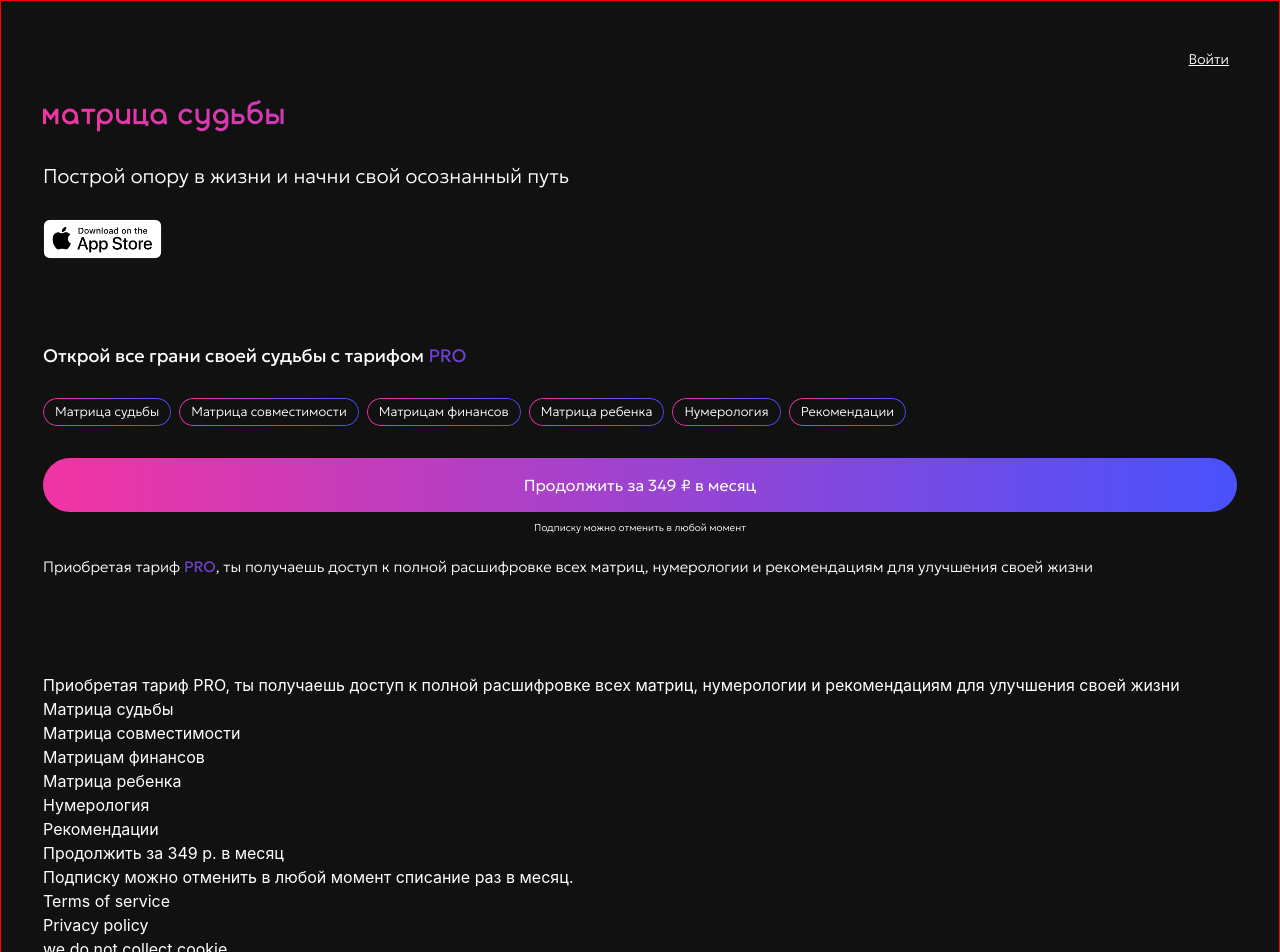
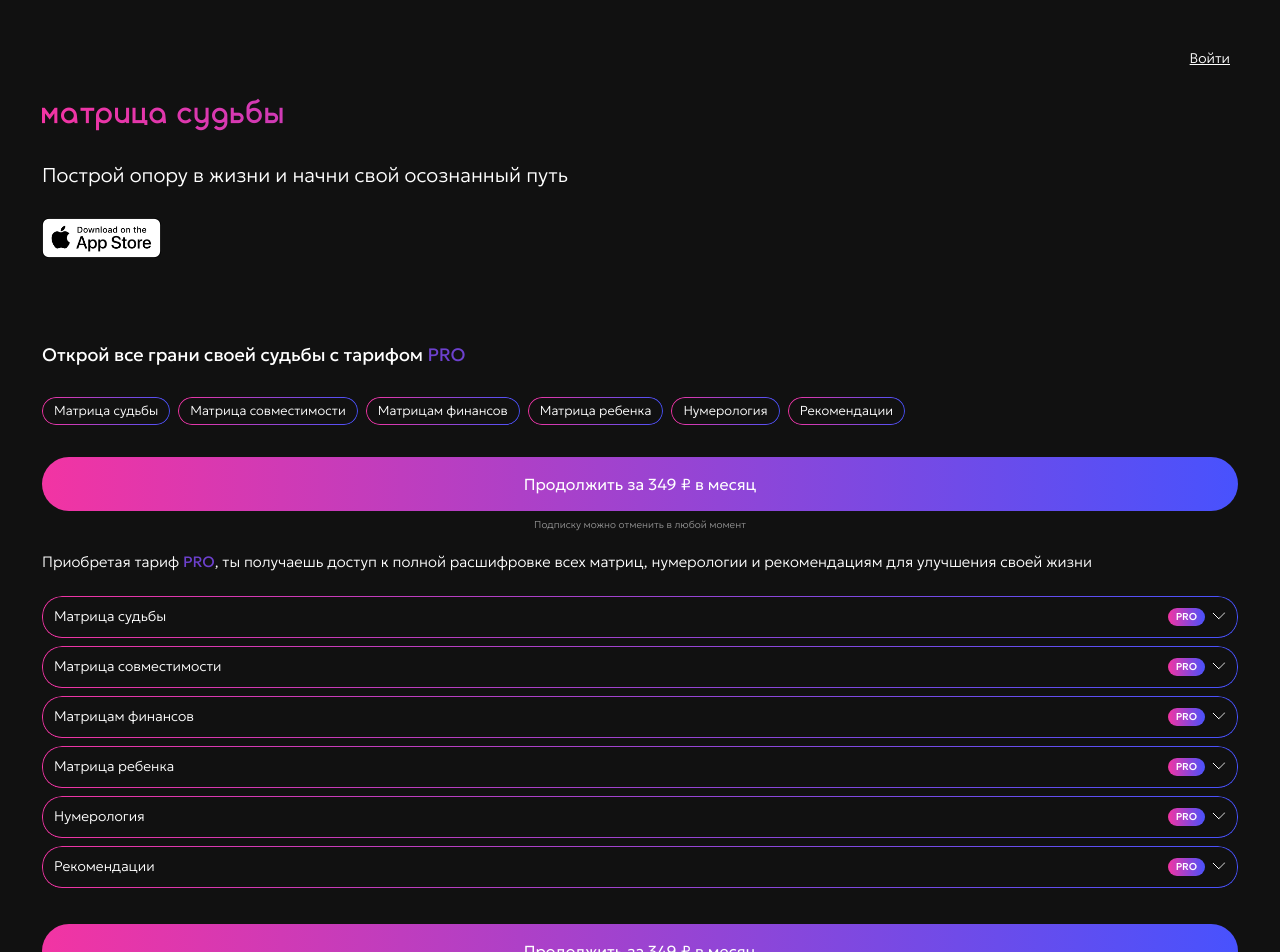
Before and after one commit to ekivoka/matrix-of-destiny, a React (Vite) app: page / in a window 1280 px wide. Shown: the top 952 px of the page. Built offline with nearby package versions, Linux system fonts and the light colour scheme.

Commit message:
home page

```diff
--- a/package.json
+++ b/package.json
@@ -10,6 +10,8 @@
     "preview": "vite preview"
   },
   "dependencies": {
+    "framer-motion": "^10.17.9",
+    "prop-types": "^15.8.1",
     "react": "^18.2.0",
     "react-dom": "^18.2.0",
     "sass": "^1.69.7"
--- a/src/home/Home.jsx
+++ b/src/home/Home.jsx
@@ -1,11 +1,15 @@
 import "./Home.scss";
 import appstoreBtn from "../assets/imgs/appstore-btn.png";
+import FeatureCollapse from "./FeatureCollapse";
 
 function Home() {
     return (
         <div className="home">
             <div className="login-btn">Войти</div>
-            <h1 className="title"> матрица судьбы </h1>
+            <h1 onClick={() => console.log("hui")} className="title">
+                {" "}
+                матрица судьбы{" "}
+            </h1>
             <div className="subtitle"> Построй опору в жизни и начни свой осознанный путь</div>
             <img src={appstoreBtn} className="appstore-btn"></img>
             <div className="caption">
@@ -24,37 +28,101 @@ function Home() {
             <button className="gradient-btn">Продолжить за 349 ₽ в месяц</button>
             <div className="btn-caption">Подписку можно отменить в любой момент</div>
 
-            <div className="primary-text">
-                Приобретая тариф <span className="accent-text">PRO</span>, ты получаешь доступ к полной расшифровке всех матриц,
-                нумерологии и рекомендациям для улучшения своей жизни
+            <div className="pro-description primary-text">
+                Приобретая тариф <span className="accent-text">PRO</span>, ты получаешь доступ к
+                полной расшифровке всех матриц, нумерологии и рекомендациям для улучшения своей
+                жизни
             </div>
-            {/*  */}
 
-            <br></br>
-            <br></br>
-            <br></br>
-            <br></br>
+            <div className="collapse-wrapper">
+                <FeatureCollapse title="Матрица судьбы">
+                    <div className="feature-details-list">
+                        <div className="feature-details-list__item pro">Основа личности</div>
+                        <div className="feature-details-list__item pro">Финансы</div>
+                        <div className="feature-details-list__item">Отношения</div>
+                        <div className="feature-details-list__item">Родовая карма</div>
+                    </div>
+                    <div className="feature-description">
+                        Полная расшифровка всех энергий, подробное описание каждой энерегии, энергий
+                        в плюсе и минусе, энергии по годам
+                    </div>
+                </FeatureCollapse>
 
+                <FeatureCollapse title="Матрица совместимости">
+                    <div className="feature-details-list">
+                        <div className="feature-details-list__item pro">Основа личности</div>
+                        <div className="feature-details-list__item pro">Финансы</div>
+                        <div className="feature-details-list__item">Отношения</div>
+                        <div className="feature-details-list__item">Родовая карма</div>
+                    </div>
+                    <div className="feature-description">
+                        Полная расшифровка всех энергий, подробное описание каждой энерегии, энергий
+                        в плюсе и минусе, энергии по годам
+                    </div>
+                </FeatureCollapse>
 
+                <FeatureCollapse title="Матрицам финансов">
+                    <div className="feature-details-list">
+                        <div className="feature-details-list__item pro">Основа личности</div>
+                        <div className="feature-details-list__item pro">Финансы</div>
+                        <div className="feature-details-list__item">Отношения</div>
+                        <div className="feature-details-list__item">Родовая карма</div>
+                    </div>
+                    <div className="feature-description">
+                        Полная расшифровка всех энергий, подробное описание каждой энерегии, энергий
+                        в плюсе и минусе, энергии по годам
+                    </div>
+                </FeatureCollapse>
 
-            <div>
-                {" "}
-                Приобретая тариф PRO, ты получаешь доступ к полной расшифровке всех матриц,
-                нумерологии и рекомендациям для улучшения своей жизни{" "}
+                <FeatureCollapse title="Матрица ребенка">
+                    <div className="feature-details-list">
+                        <div className="feature-details-list__item pro">Основа личности</div>
+                        <div className="feature-details-list__item pro">Финансы</div>
+                        <div className="feature-details-list__item">Отношения</div>
+                        <div className="feature-details-list__item">Родовая карма</div>
+                    </div>
+                    <div className="feature-description">
+                        Полная расшифровка всех энергий, подробное описание каждой энерегии, энергий
+                        в плюсе и минусе, энергии по годам
+                    </div>
+                </FeatureCollapse>
+
+                <FeatureCollapse title="Нумерология">
+                    <div className="feature-details-list">
+                        <div className="feature-details-list__item pro">Основа личности</div>
+                        <div className="feature-details-list__item pro">Финансы</div>
+                        <div className="feature-details-list__item">Отношения</div>
+                        <div className="feature-details-list__item">Родовая карма</div>
+                    </div>
+                    <div className="feature-description">
+                        Полная расшифровка всех энергий, подробное описание каждой энерегии, энергий
+                        в плюсе и минусе, энергии по годам
+                    </div>
+                </FeatureCollapse>
+
+                <FeatureCollapse title="Рекомендации">
+                    <div className="feature-details-list">
+                        <div className="feature-details-list__item pro">Основа личности</div>
+                        <div className="feature-details-list__item pro">Финансы</div>
+                        <div className="feature-details-list__item">Отношения</div>
+                        <div className="feature-details-list__item">Родовая карма</div>
+                    </div>
+                    <div className="feature-description">
+                        Полная расшифровка всех энергий, подробное описание каждой энерегии, энергий
+                        в плюсе и минусе, энергии по годам
+                    </div>
+                </FeatureCollapse>
             </div>
-            <div>
-                <div> Матрица судьбы </div>
-                <div> Матрица совместимости</div>
-                <div> Матрицам финансов</div>
-                <div> Матрица ребенка</div>
-                <div> Нумерология </div>
-                <div> Рекомендации</div>
+
+            <button className="gradient-btn">Продолжить за 349 ₽ в месяц</button>
+            <div className="btn-caption">
+                Подписку можно отменить в любой момент <br /> Cписание раз в месяц
             </div>
-            <div>Продолжить за 349 р. в месяц</div>
-            <div>Подписку можно отменить в любой момент списание раз в месяц.</div>
-            <div>Terms of service</div>
-            <div>Privacy policy</div>
-            <div>we do not collect cookie</div>
+            <footer>
+                <div>Terms of service</div>
+                <div>Privacy policy</div>
+                <div>We do not collect cookie</div>
+            </footer>
         </div>
     );
 }
--- a/src/home/Home.scss
+++ b/src/home/Home.scss
@@ -1,10 +1,10 @@
 @import "../ui.scss";
 
 .home {
-    height: 100%;
     padding: 42px;
-    background-color: $black;
     color: $white;
+    transition: height 200ms;
+    // overflow: scroll;
 
     .accent-text {
         color: $accent;
@@ -115,9 +115,68 @@
         font-family: "Geologica";
         font-weight: 200;
         font-size: 10px;
-        line-height:16px;
+        line-height:12px;
         text-align: center;
+        color: $gray;
+    }
+
+    .pro-description{
+        margin-bottom: 24px;
+    }
+
+    .collapse-wrapper{
+        display: flex;
+        flex-direction: column;
+        gap: 8px;
+        margin-bottom: 36px;
+
+        .feature-details-list{
+            display: flex;
+            flex-wrap: wrap;
+            gap: 8px;
+            padding-top: 16px;
+            margin-bottom: 16px;
+            &__item{
+                display: flex;
+                align-items: center;
+                border: 1px solid $white;
+                gap: 13px;
+                font-family: "Geologica";
+                font-weight: 200;
+                font-size: 14px;
+                line-height: 19px;
+                padding:6px 12px ;
+                border-radius: 20px;
+
+                &.pro::after{
+                    content: "";
+                    display: block;
+                    width: 14px;
+                    height: 19px;
+                    background: url(../assets/imgs/pro-icon.svg);
+                    background-size: contain;
+                }
+            }
+        }
+
+        .feature-description{
+            font-family: "Geologica";
+            font-weight: 200;
+            font-size: 14px;
+            line-height: 18px;
+        }
+    }
+
+    footer{
+        display: flex;
+        justify-content: space-between;
+        font-family: "Geologica";
+        font-weight: 200;
+        font-size: 10px;
+        line-height: 16px;
     }
 
 
+
+
 }
--- a/src/index.css
+++ b/src/index.css
@@ -36,7 +36,6 @@ body {
   align-content: center;
   flex-grow: 1;
 
-  border: 1px solid red;;
 }
 
 *,
--- a/src/ui.scss
+++ b/src/ui.scss
@@ -4,6 +4,13 @@
     font-family: "Geologica";
     src: url("$fonts/geologica/Geologica-Regular.ttf") format("truetype");
 }
+
+@font-face {
+    font-family: "Geologica";
+    src: url("$fonts/geologica/Geologica-Medium.ttf") format("truetype");
+    font-weight:500
+}
+
 @font-face {
     font-family: "Geologica";
     src: url("$fonts/geologica/Geologica-Light.ttf") format("truetype");
@@ -33,4 +40,9 @@ $white: #ffffff;
 $black: #111111;
 $pink: #fb35a7;
 $accent: #6d41ce;
+$gray: #909090;
 $gradient:  linear-gradient(to right, #f234a3, #4852fd);
+
+body{
+    background-color: $black;
+}
```
Also changed, not shown: 1 other file (tests, documents, lock files or other folders).
